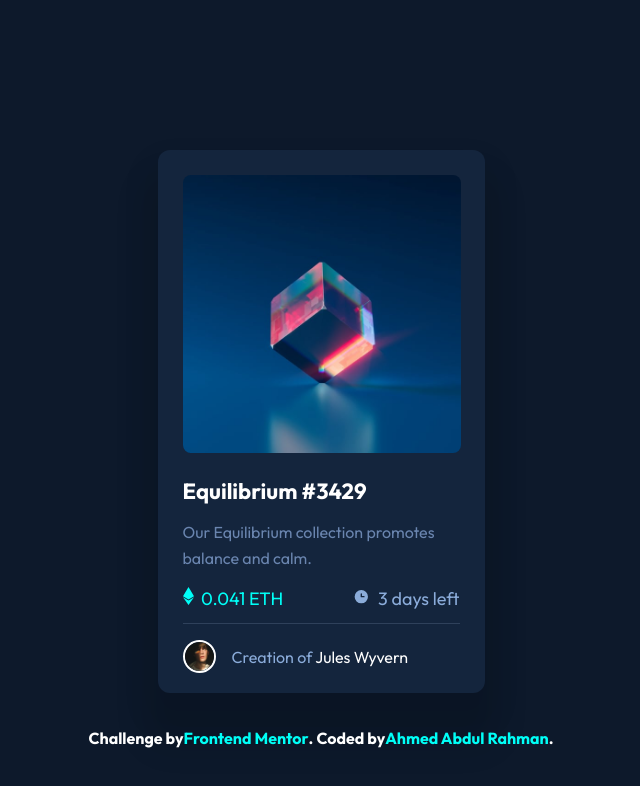
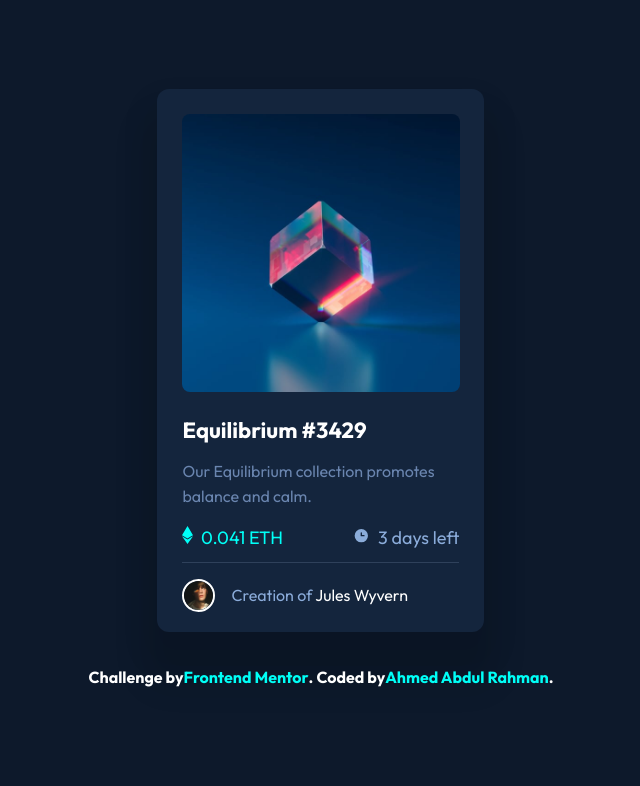
Before and after one commit to ahmedabdulrahman108/Product-preview-card, a plain HTML site: page index.html in a window 1280 px wide. Shown: the whole page, without its empty margins (319-959 px from the left). Drawn offline with Linux system fonts and the light colour scheme.

Commit message:
Update main.css

```diff
--- a/main.css
+++ b/main.css
@@ -10,7 +10,9 @@ body {
     font-family: 'Outfit', sans-serif;
     font-size: 18px;
     background: #0D192B;
-    padding: 150px;
+    min-height: 100vh;
+    display: grid;
+    place-content: center;
 }
 
 .main {
```
